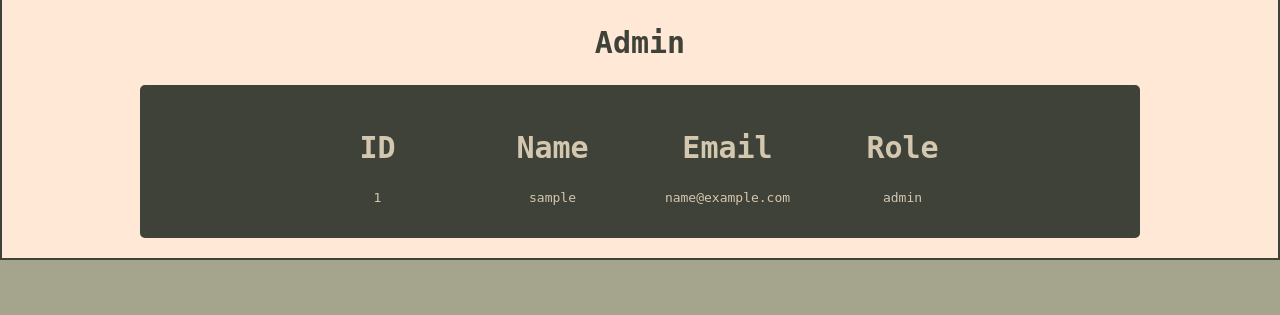
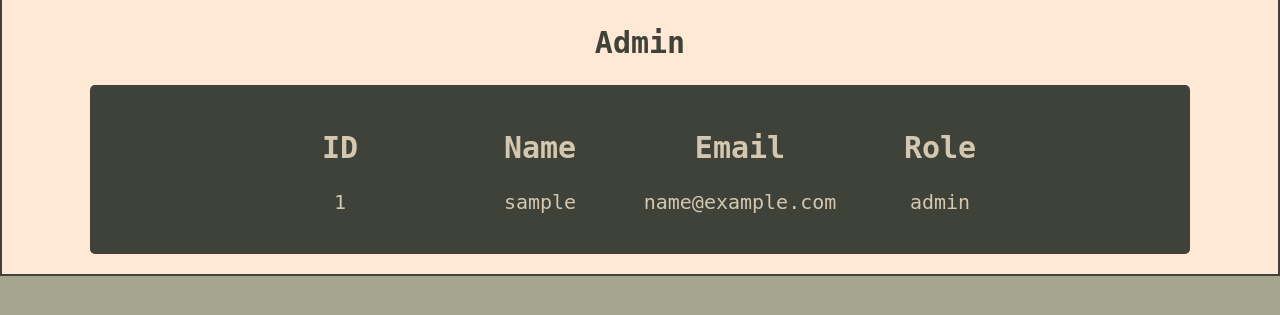
Before and after one commit to SimonHorrocks/Charit.ly, a Flask app: page /admin in a window 1280 px wide. Shown: the part 44-359 px from the top of the page. Run offline with Flask 2, Linux system fonts and the light colour scheme; a user stored in the database is signed in; tables that the repository leaves empty hold one stand-in row (values such as "Sample post").

Commit message:
Added minor changes to the main.css.

```diff
--- a/static/main.css
+++ b/static/main.css
@@ -187,7 +187,7 @@ textarea{
 }
 /* TODO: make it appear on bottom*/
 
-/*update and delete buttons*/
+/* update and delete buttons */
 #post-navbar{
     text-align: left;
     background: #D4C7B0;
@@ -205,17 +205,21 @@ textarea{
 
 }
 /* TODO: make width work better with different sizes */
+/* TODO: add css to select button */
+/* all users view */
 #allUsers{
-    width:700px;
+    width: 800px;
 }
 #userColumn {
     float: left;
     width: 25%;
+    font-size: 20px;
 }
 
 #userRow{
     color: #D4C7B0;
 }
+
  /* unvisited link */
 a:link {
     color:#3f4238;
@@ -238,10 +242,6 @@ a:hover {
     background-color: #D4C7B0;
     padding:10px;
     }
-    #allUsers{
-        width: 450px;
-    }
-
     #navbarMenuHeroA a:not(:nth-child(1), :nth-child(2), :nth-child(3), :nth-child(4), :nth-child(5)){
         display: none;
     }
@@ -271,9 +271,6 @@ a:hover {
     #results{
         padding: 20px;
         width: 350px;
-    }
-    #allUsers{
-        width:450px;
     }
     #navbarMenuHeroA{
     background-color: #D4C7B0;
```
